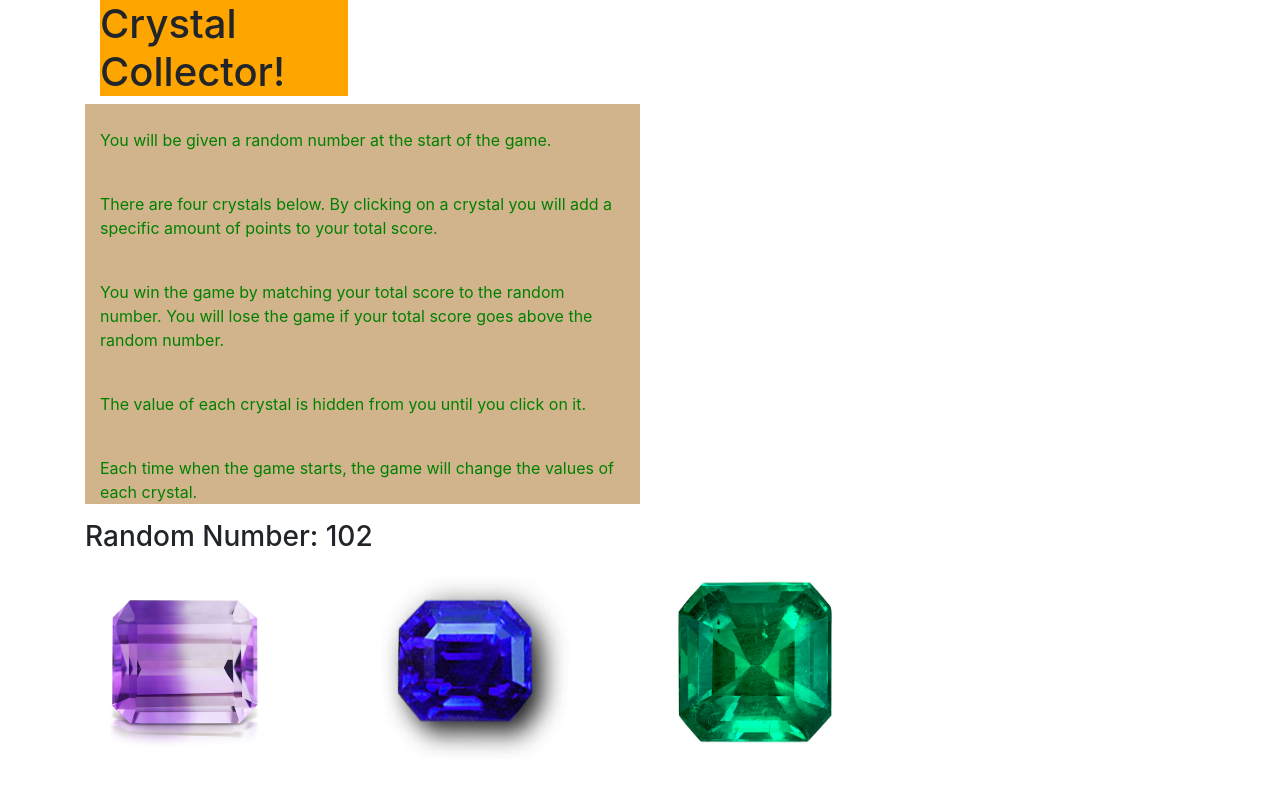
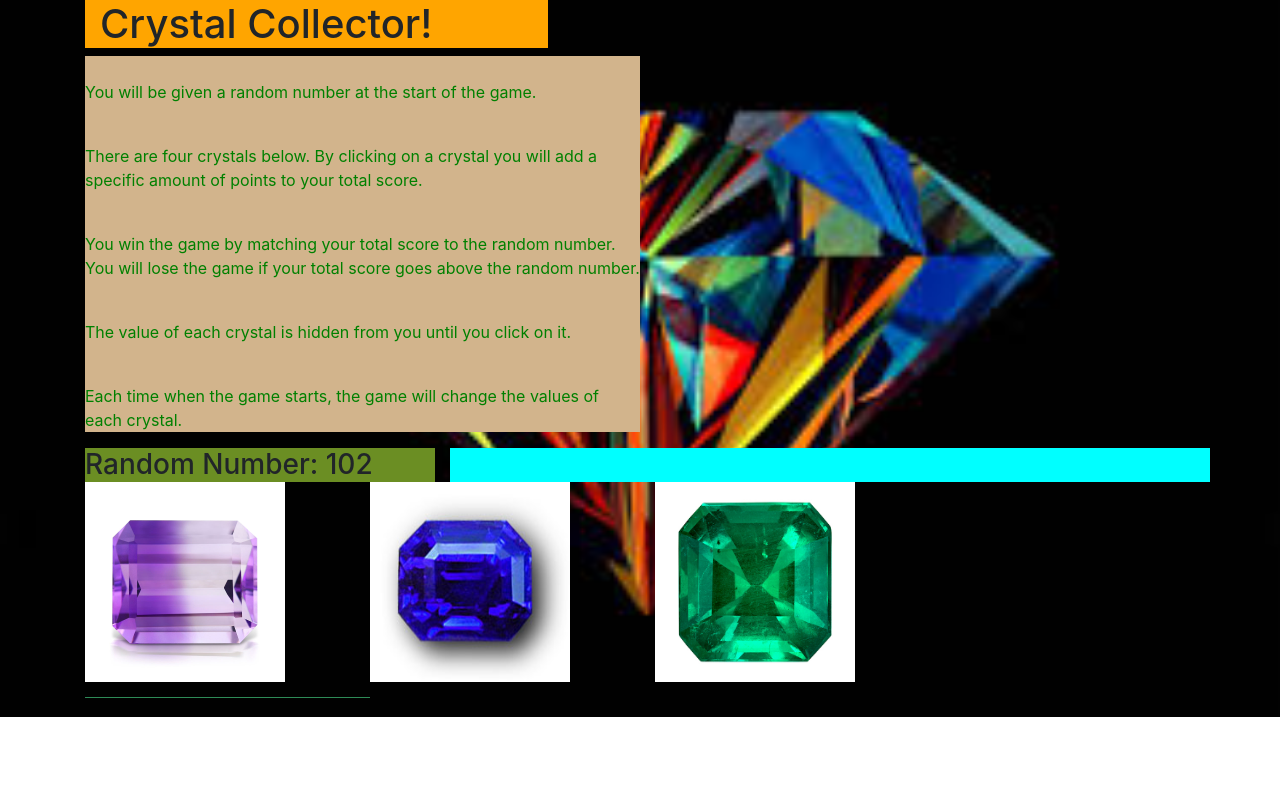
Before and after one commit to agenaeu/unit-4-game, a plain HTML site: page index.html in a window 1280 px wide. Drawn offline with nearby package versions, Linux system fonts and the light colour scheme.

Commit message:
Final commit

```diff
--- a/assets/css/style.css
+++ b/assets/css/style.css
@@ -1,3 +1,9 @@
+.bgImage {
+    background-image: url(/assets/images/bgimage.jpg);
+    background-repeat: no-repeat;
+    background-size: 100%;
+    margin: 0px;
+}
 #amethyst {
     width: 200px;
     height: 200px;
@@ -10,12 +16,16 @@
     width: 200px;
     height: 200px;
 }
-h1 {
+#div3 {
+    padding: 0px;
+}
+.col-lg-5 {
     background-color: orange;
 }
-p {
-    background-color: tan;
+h1 {
+    text-indent: 0px;
 }
+
 br {
     background-color: tan;
 }
@@ -25,3 +35,29 @@ br {
 p {
     color: green;
 }
+.col-lg-4 .col-lg-3 .col-lg-6 {
+    padding: 0px;
+}
+h3 {
+    /* background-color: olivedrab; */
+    padding: 0px, 0px, 0px, 0px;
+    background-color: olivedrab;
+    margin: 0px;
+   /*  text-indent: 15px; */
+}
+
+#wins {
+    background-color: aqua;
+}
+#losses {
+    background-color: aqua;
+
+}
+
+img {
+    background-color: white;
+}
+#score {
+    background-color: seagreen;
+    margin: 15px;
+}
--- a/assets/javascript/game.js
+++ b/assets/javascript/game.js
@@ -1,6 +1,6 @@
 //on load function
 $(document).ready(function() {
-
+    alert("Click a crystal to start!");
     // global variables
     var score = 0;
     var wins = 0;
@@ -12,6 +12,7 @@ $(document).ready(function() {
     // sets random number to try and reach
     var randomNum = Math.floor((Math.random()*102)+19);
     // makes the crystals unable to = the same number as each other
+
     if (amethystNum === sapphireNum || amethystNum === emeraldNum) {
         sapphireNum = Math.floor((Math.random()*12)+1);
         emeraldNum = Math.floor((Math.random()*12)+1);
--- a/index.html
+++ b/index.html
@@ -14,12 +14,12 @@
     <title>Crystal Collector</title>
 </head>
 
-<body>
+<body class="bgImage">
     <div class="container">
-        <div class="col-lg-3">
+        <div id="div2" class="col-lg-5">
         <h1>Crystal Collector!</h1>
         </div>
-        <div class="col-lg-6 paragraph">
+        <div id="div3" class="col-lg-6 paragraph">
             <br>
             <p>You will be given a random number at the start of the game.</p>
             <br>
@@ -35,12 +35,14 @@
         </div>
         <div class="row">
 
-            <div id="randomNum" class="col-lg-6">
+            <div id="randomNum" class="col-lg-4">
 
             </div>
-            <div id="wins" class="col-lg-3">
-            </div>
-            <div id="losses" class="col-lg-3"></div>
+
+                <div id="wins" class="col-lg-4">
+                </div>
+                <div id="losses" class="col-lg-4"></div>
+
 
         </div>
 
@@ -58,7 +60,6 @@
 
         <div class="row">
             <div id="score" class="col-lg-3">
-                <!-- score goes here -->
             </div>
         </div>
 
```
Also changed, not shown: assets/images/bgimage.jpg (added).
